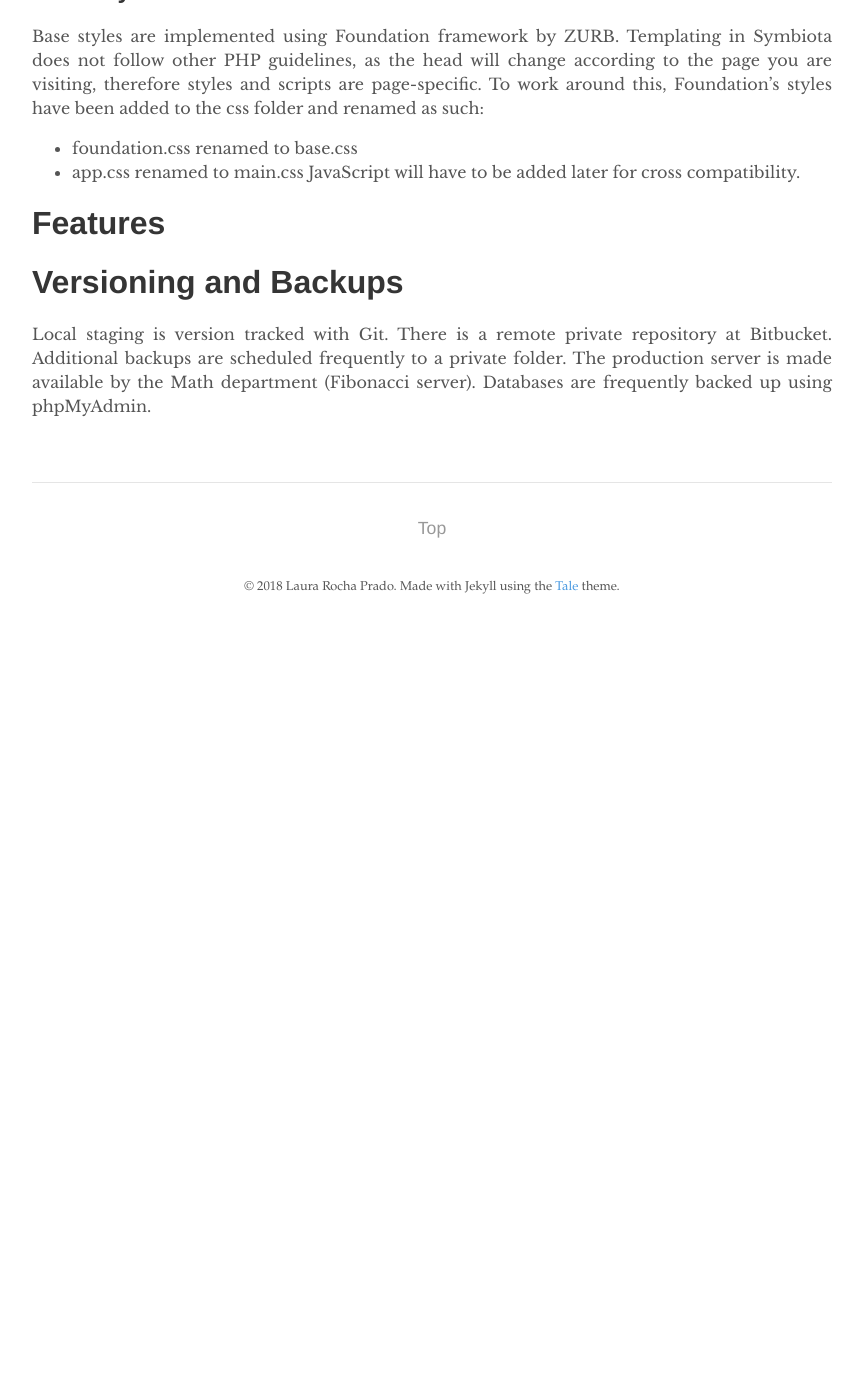
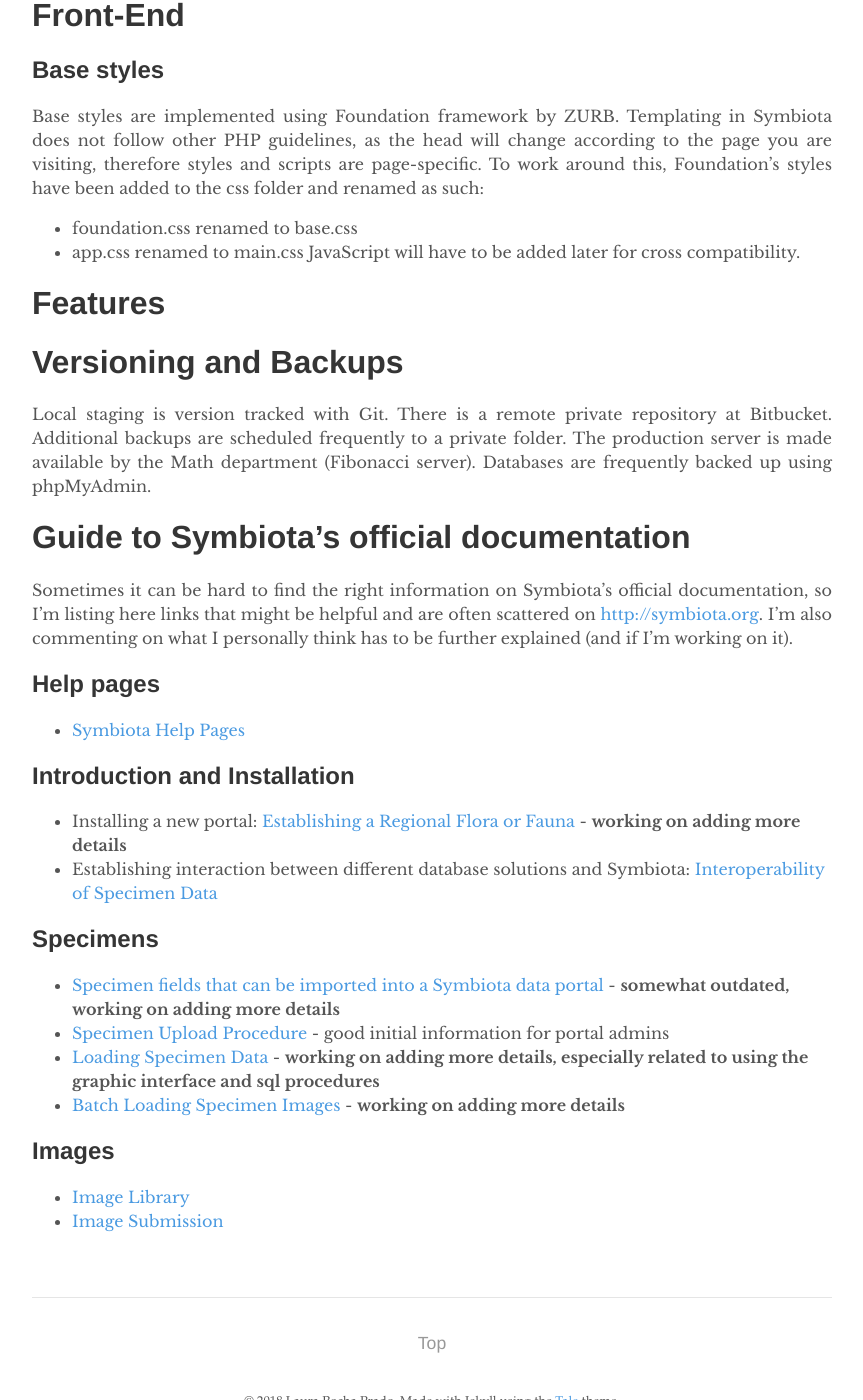
Before and after one commit to arbolitoloco/uw2020, a Jekyll site: the page built from docs/docs-summary.md, in a window 1280 px wide and 1400 px high, scrolled down 1639 px. Shown: the whole window, without its empty margins (208-1071 px from the left). Built offline with Jekyll 4.4.1, drawn with Linux system fonts in a browser that asks for light colours; before the commit the page ends 2269 px from its top, so only the background shows below that; some of the changed text lies outside the part shown.

Commit message:
improved docs

```diff
--- a/docs/docs-summary.md
+++ b/docs/docs-summary.md
@@ -8,16 +8,18 @@
 # Symbiota Installation
 Following instructions found at [Symbiota's documentation](http://symbiota.org/docs/installation-instructions/) and some trial and error, this is the step-by-step to install a Symbiota portal:
 1. Prototype development started with [Symbiota version 1.0](https://github.com/Symbiota/Symbiota/releases) (cloned from Github 2018-05-11)
-2. Created empty MySQL database in PHPMyAdmin
-3. Added reader and writer users to database, giving them the adequate permissions to interact with the schema (in PHPMyAdmin)
-4. Imported schema update files to database from `/config/schema-1.0` (in PHPMyAdmin)
+2. Created empty MySQL database in phpMyAdmin
+3. Added reader and writer users to database, giving them the adequate permissions to interact with the schema (in phpMyAdmin)
+4. Imported schema update files to database from `/config/schema-1.0` (in phpMyAdmin)
 5. Edited /config/dbconnection.php with database credentials
-6. Edited /config/symbini.php with general configurations, had issues with relative paths - fixed (pay attention to *$CLIENT_ROOT* path)
+6. Edited /config/symbini.php with general configurations, had issues with relative paths - fixed (pay attention to `$CLIENT_ROOT` path)
 7. Server admin granted user privileges
 8. First empty portal successfully running!
 
 Some issues may arise due to folder/file access configurations in the server, so one must be sure that the server admin has granted your reader and writer users the correct read/write permissions, otherwise some scripts will not be able to run (for instance the taxonomic tree import script).
 
+For a detailed step-by-step guide on how to install a Symbiota portal in a local server see:
+- [Tutorial: Installing a Symbiota portal for testing on a local server]() - **coming soon**
 
 # Data Input/Import
 
@@ -53,3 +55,23 @@
 
 # Versioning and Backups
 Local staging is version tracked with Git. There is a remote private repository at Bitbucket. Additional backups are scheduled frequently to a private folder. The production server is made available by the Math department (Fibonacci server). Databases are frequently backed up using phpMyAdmin.
+
+# Guide to Symbiota's official documentation
+Sometimes it can be hard to find the right information on Symbiota's official documentation, so I'm listing here links that might be helpful and are often scattered on [http://symbiota.org](http://symbiota.org). I'm also commenting on what I personally think has to be further explained (and if I'm working on it).
+
+## Help pages
+- [Symbiota Help Pages](http://symbiota.org/docs/symbiota-introduction/symbiota-help-pages/)
+
+## Introduction and Installation
+- Installing a new portal: [Establishing a Regional Flora or Fauna](http://symbiota.org/docs/symbiota-introduction/establishing-a-regional-flora-or-fauna/) - **working on adding more details**
+- Establishing interaction between different database solutions and Symbiota: [Interoperability of Specimen Data](http://symbiota.org/docs/specimen-search-engine/interoperability-of-specimen-data/)
+
+## Specimens
+- [Specimen fields that can be imported into a Symbiota data portal](http://symbiota.org/docs/wp-content/uploads/SymbiotaOccurrenceFields.pdf) - **somewhat outdated, working on adding more details**
+- [Specimen Upload Procedure](http://symbiota.org/docs/specimen-upload-procedure-2/) - good initial information for portal admins
+- [Loading Specimen Data](http://symbiota.org/docs/symbiota-introduction/loading-specimen-data/) - **working on adding more details, especially related to using the graphic interface and sql procedures**
+- [Batch Loading Specimen Images](http://symbiota.org/docs/batch-loading-specimen-images-2/) - **working on adding more details**
+
+## Images
+- [Image Library](http://symbiota.org/docs/image-library/)
+- [Image Submission](http://symbiota.org/docs/image-submission-2/)
```
